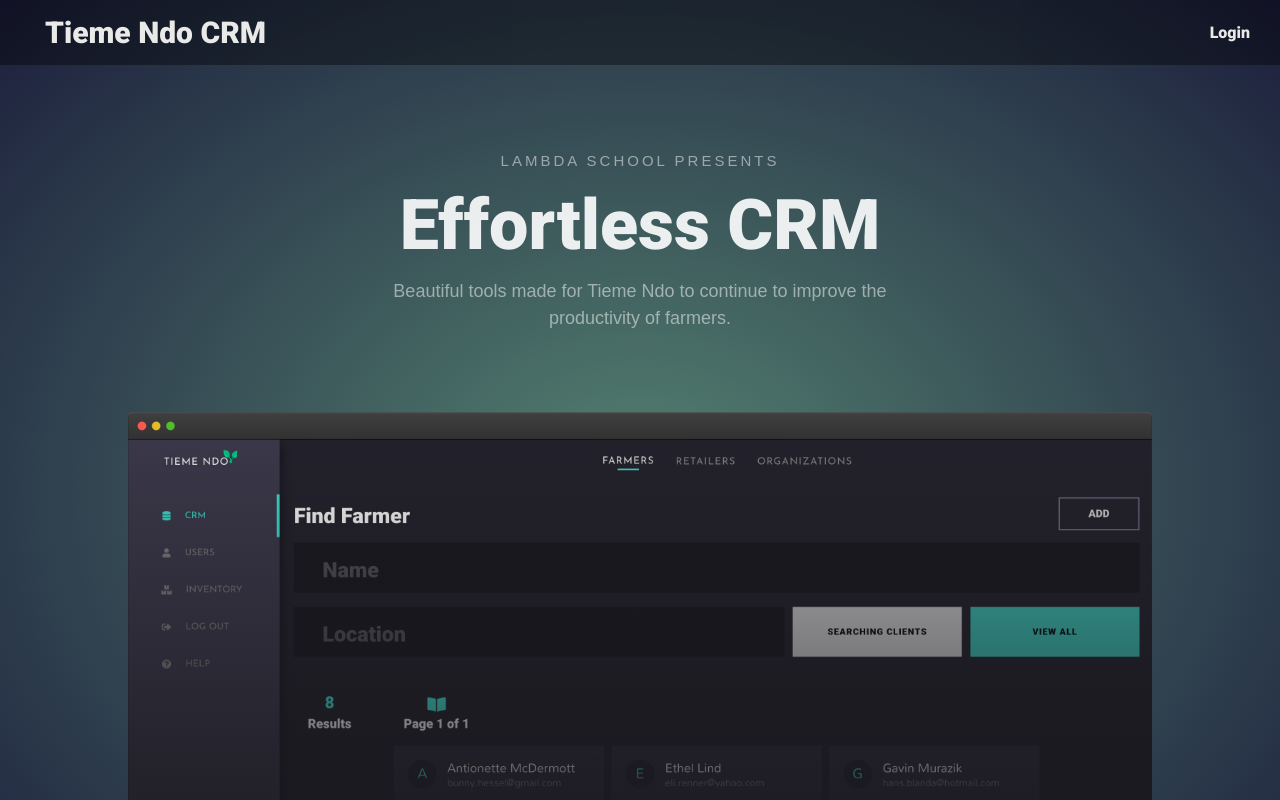
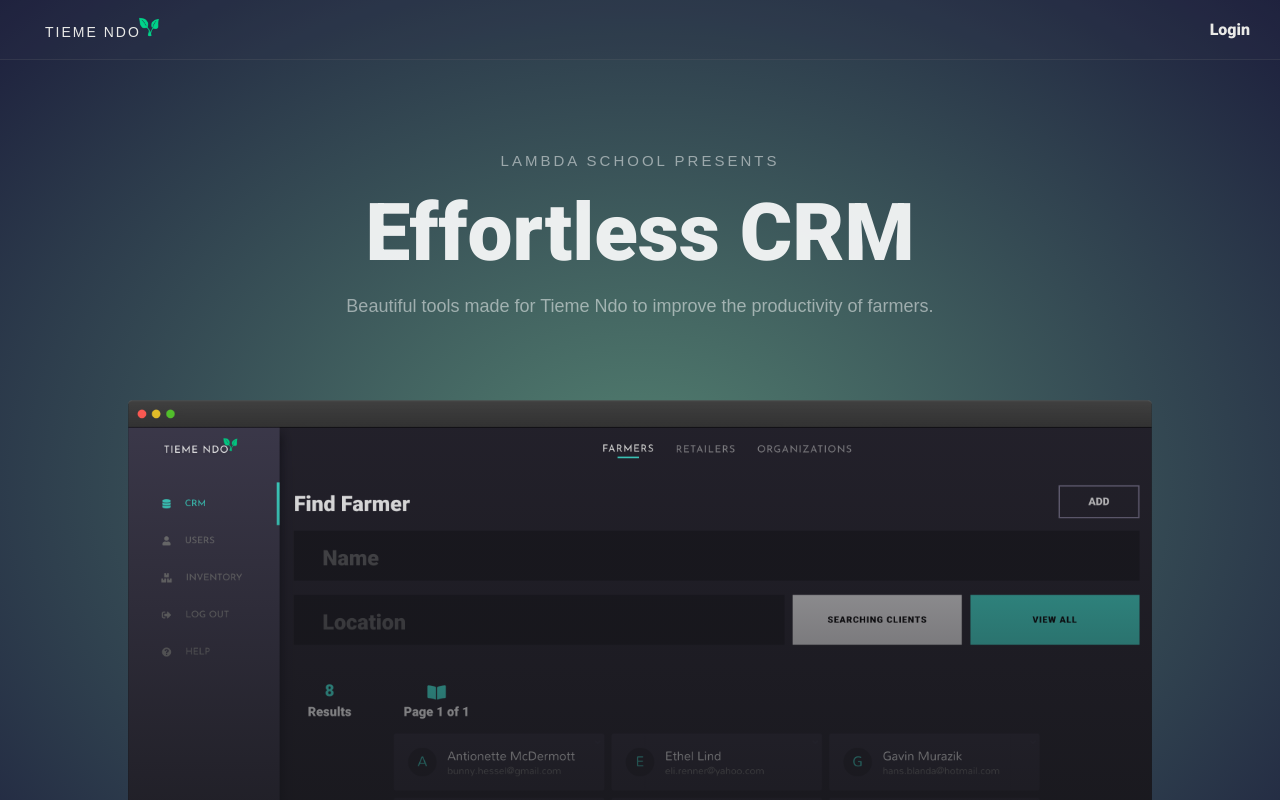
Before and after one commit to labs13-agriculture/Marketing-Page, a plain HTML site: page index.html in a window 1280 px wide. Shown: the top 800 px of the page. Drawn offline with nearby package versions, Linux system fonts and the light colour scheme; a web font is replaced by a local one.

Commit message:
header and top section almost completely styled

```diff
--- a/components/header/header.less
+++ b/components/header/header.less
@@ -2,9 +2,9 @@
   display: flex;
   align-items: center;
   justify-content: space-between;
-  background: #00000061;
+  background:#31324938;
   color: @light;
-
+  border-bottom:1px solid #8080802b;
   min-width: 100%;
   min-height: 60px;
   font-family: @thinfont;
@@ -12,6 +12,23 @@
   position:fixed;
   top:0;
   padding: 10px 30px;
+  z-index:10;
+
+  .logo{
+    font-family:'Josefin', sans-serif;
+
+    font-size: 1.4rem;
+
+    font-weight: 300;
+
+    letter-spacing: 2px;
+
+    .logo-img{
+      width:20px;
+      height:20px;
+      margin-left:-8px;
+    }
+  }
 
   a {
     color: inherit;
@@ -22,5 +39,6 @@
     &:hover {
       color: @accent-blue;
     }
+
   }
 }
--- a/components/main/main.less
+++ b/components/main/main.less
@@ -12,7 +12,7 @@
     background: radial-gradient(#215e49bf, #1c1e3c);
 
     .elevator-line{
-      font-size:7rem;
+      font-size:8rem;
       color: #ffffffe6;
     }
     .top-section-intro-detail{
@@ -45,7 +45,7 @@
     }
   }
   .cta {
-    width: 500px;
+    width: 750px;
     display: flex;
     justify-content: center;
     align-items: center;
--- a/index.html
+++ b/index.html
@@ -22,7 +22,7 @@
   <body>
     <!-- <script defer="defer" src="./components/cta/cta.js"></script> -->
     <header class="index header">
-      <a href="https://tiemendocrm.netlify.com/"><h1>Tieme Ndo CRM</h1></a>
+      <a href="https://tiemendocrm.netlify.com/"><h1 class="logo">TIEME NDO <img class="logo-img" src="./images/logo64.png"></h1></a>
       <nav>
         <a href="https://tiemendocrm.netlify.com/">Login</a>
       </nav>
@@ -32,7 +32,7 @@
           <div class="cta">
               <p class="top-section-intro-detail">LAMBDA SCHOOL PRESENTS</p>
             <h1 class="elevator-line">Effortless CRM </h1>
-              <p class="top-section-detail">Beautiful tools made for Tieme Ndo to continue to improve the productivity of farmers.</p>
+              <p class="top-section-detail">Beautiful tools made for Tieme Ndo to improve the productivity of farmers.</p>
               <!-- <button class="ctaButton">LOG IN</button>
               <button class="ctaButton">ANDROID DOWNLOAD</button> -->
           </div>
```
Also changed, not shown: css/index.css, images/logo64.png (added).
